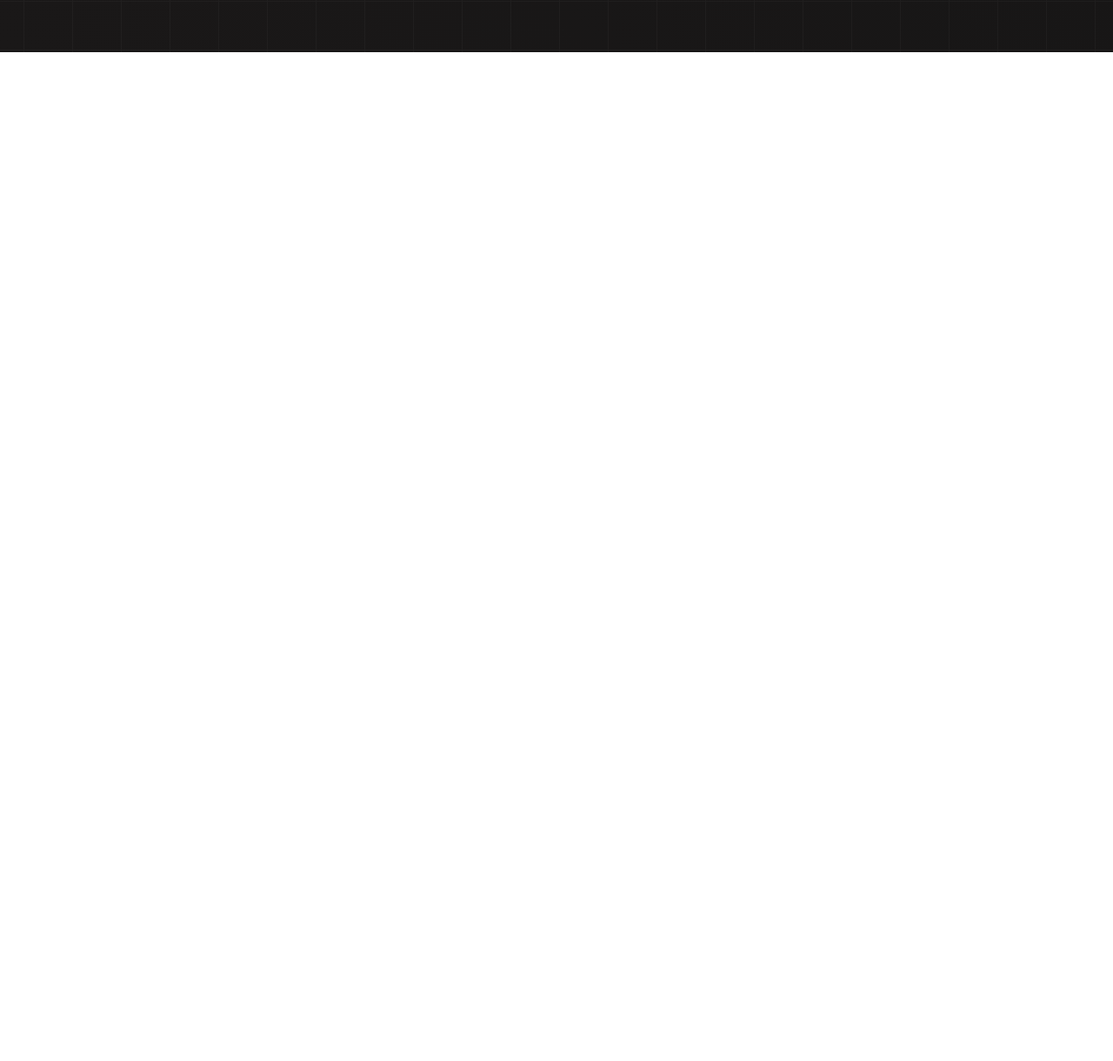
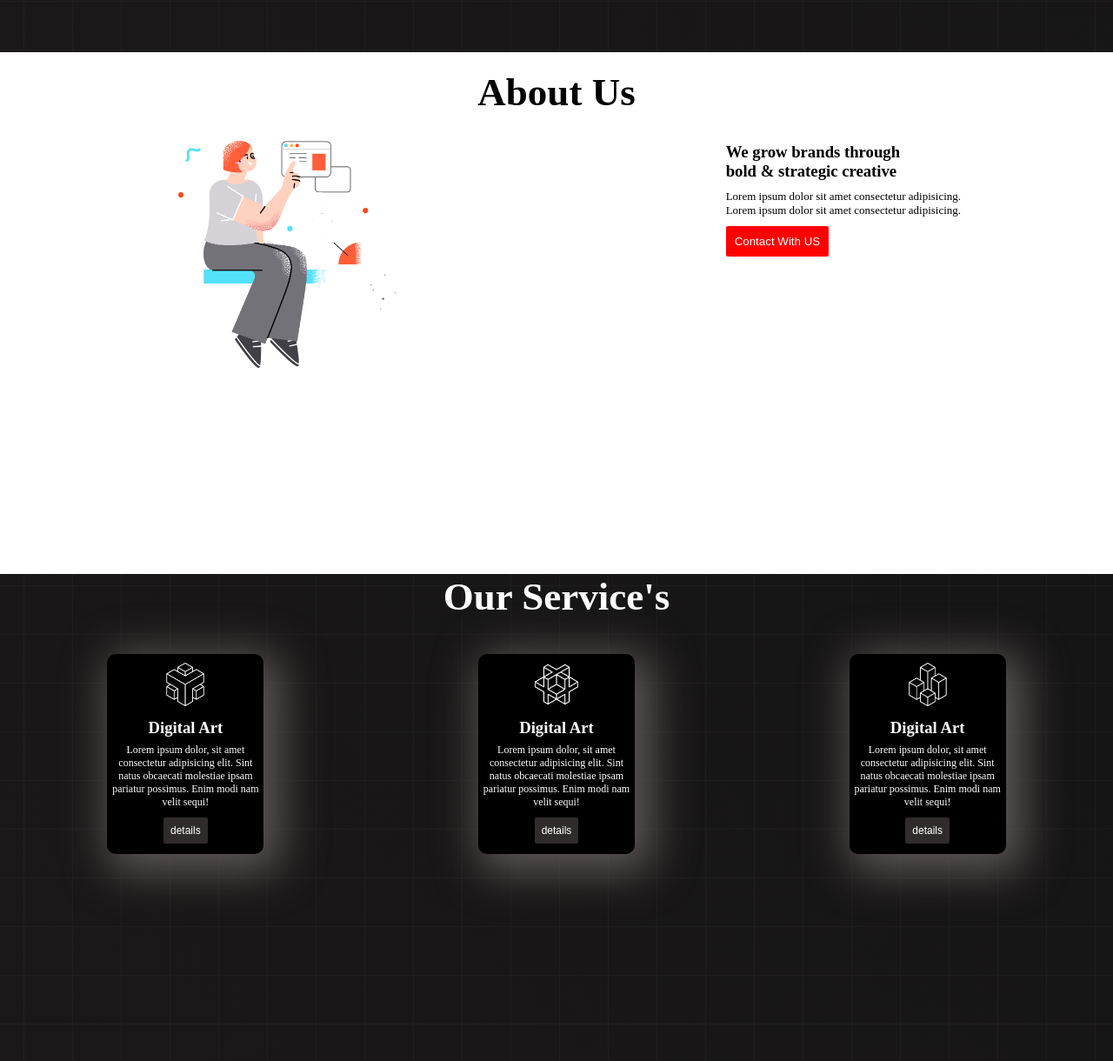
Before and after one commit to noyandatta/project-github-repo, a plain HTML site: page index.html in a window 1280 px wide. Shown: the part 804-2024 px from the top of the page at 87% size. Before the commit the page ends 882 px from the top, so only its background shows below. Drawn offline with Linux system fonts and the light colour scheme.

Commit message:
add some files

```diff
--- a/Style/Style.css
+++ b/Style/Style.css
@@ -49,3 +49,78 @@
     border: none;
     border-radius: 2px;
 }
+.sec{
+    height:70vh;
+}
+.twocon{
+    display: flex;
+    align-items: center;
+    justify-content: space-around;
+}
+.service,.about{
+    text-align: center;
+    font-size:45px;
+    margin-top: 20px;
+}
+.pic{
+    width:250px;
+    margin-top: 30px;
+    margin-left: 30px;
+}
+.paragraph{
+    margin-bottom: 100px;
+    margin-left: 30px;
+}
+#tex{
+    margin-top: 10px;
+    margin-bottom: 10px;
+    font-size: small;
+}
+.topara{
+    height:230px;
+    width:180px;
+    background-color: black;
+    text-align: center;
+    color:white;
+    border-radius: 10px;
+    box-shadow:10px 10px 50px 10px rgb(95, 89, 89);
+
+
+
+}
+.bklogo{
+    width:50px;
+    margin-top: 10px;
+    margin-bottom: 10px;
+
+
+}
+#digital{
+    margin-bottom: 7px;
+}
+#pera{
+    font-size: 12px;
+
+}
+.but{
+    padding:8px;
+    font-size: 12px;
+    margin-top: 10px;
+    background-color: rgb(48, 44, 44);
+    border: none;
+    border-radius: 2px;
+    color:white;
+}
+.service{
+    margin-bottom: 40px;
+    color:white;
+}
+.threecon{
+    height:70vh;
+    background-image: url('../Images/background\ \(1\).png'),
+    linear-gradient(45deg,#1a1818,#161515);
+}
+.fourcon{
+    display:flex;
+    justify-content: space-around;
+}
--- a/index.html
+++ b/index.html
@@ -33,7 +33,44 @@
             <img class="ban" src="Images/banner.png" alt="">
          </div>
       </section>
-      <br>
+      <section class="sec">
+         <h1 class="about">About Us</h1>
+        <div class="twocon">
+         <div>
+            <img class="pic" src="Images/section.png" alt="">
+         </div>
+         <div class="paragraph">
+            <h3 >We grow brands through <br>
+               bold & strategic creative</h3>
+               <p id="tex">Lorem ipsum dolor sit amet consectetur adipisicing. <br>
+                  Lorem ipsum dolor sit amet consectetur adipisicing.</p>
+                  <button class="btn">Contact With US</button>
+          </div>
+         </div>
+      </section>
+      <section class="threecon">
+         <h1 class="service">Our Service's</h1>
+          <div class="fourcon">
+            <div class="topara">
+               <img class="bklogo" src="Images/0.png" alt="">
+               <h3 id="digital">Digital Art</h3>
+               <p id="pera">Lorem ipsum dolor, sit amet consectetur adipisicing elit. Sint natus obcaecati molestiae    ipsam pariatur possimus. Enim modi nam velit sequi!</p>
+               <button class="but">details</button>
+            </div>
+            <div class="topara">
+               <img class="bklogo" src="Images/1.png" alt="">
+               <h3 id="digital">Digital Art</h3>
+               <p id="pera">Lorem ipsum dolor, sit amet consectetur adipisicing elit. Sint natus obcaecati molestiae    ipsam pariatur possimus. Enim modi nam velit sequi!</p>
+               <button class="but">details</button>
+            </div>
+            <div class="topara">
+               <img class="bklogo" src="Images/2.png" alt="">
+               <h3 id="digital">Digital Art</h3>
+               <p id="pera">Lorem ipsum dolor, sit amet consectetur adipisicing elit. Sint natus obcaecati molestiae    ipsam pariatur possimus. Enim modi nam velit sequi!</p>
+               <button class="but">details</button>
+            </div>
+         </div>
+      </section>
 
    </main>
 
```
